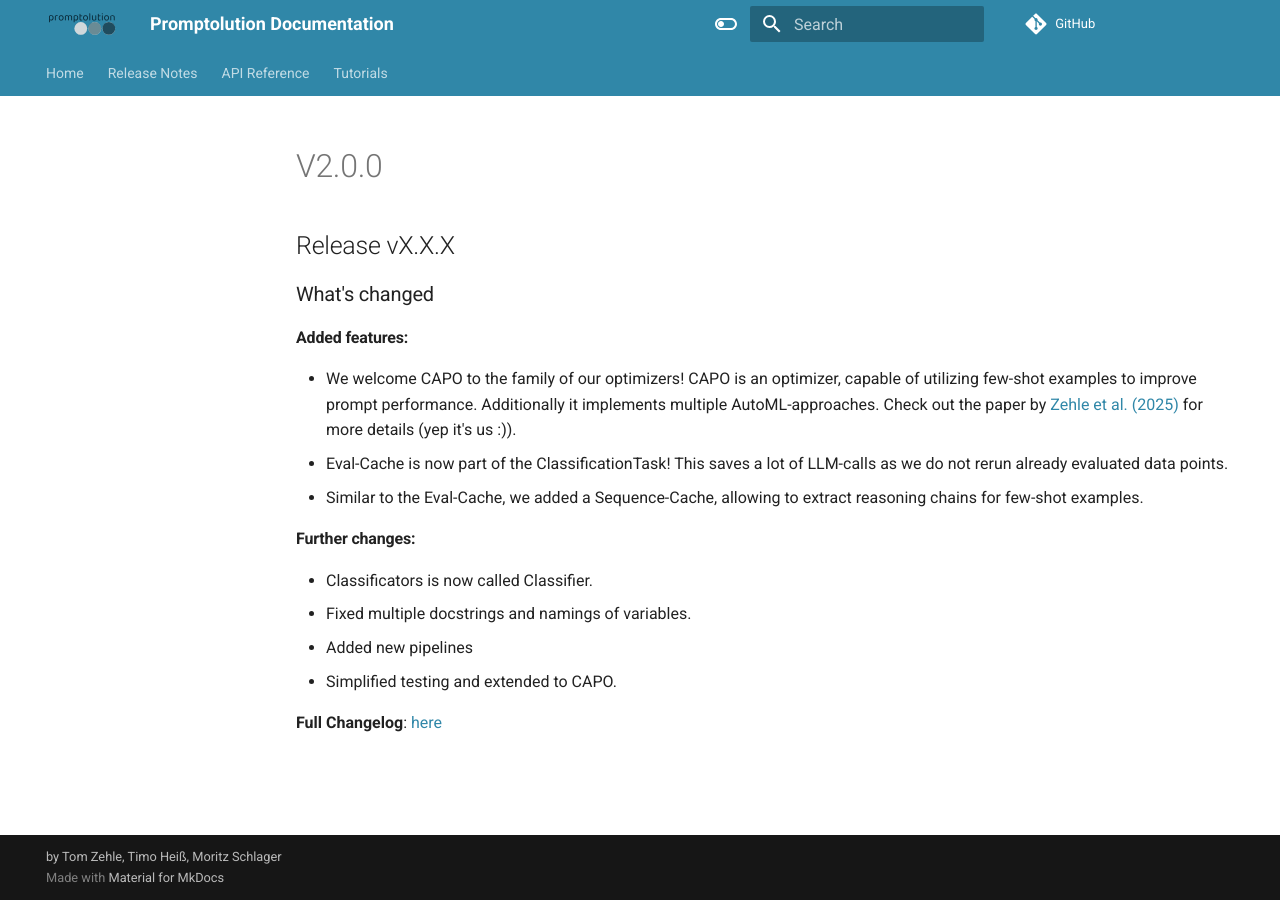
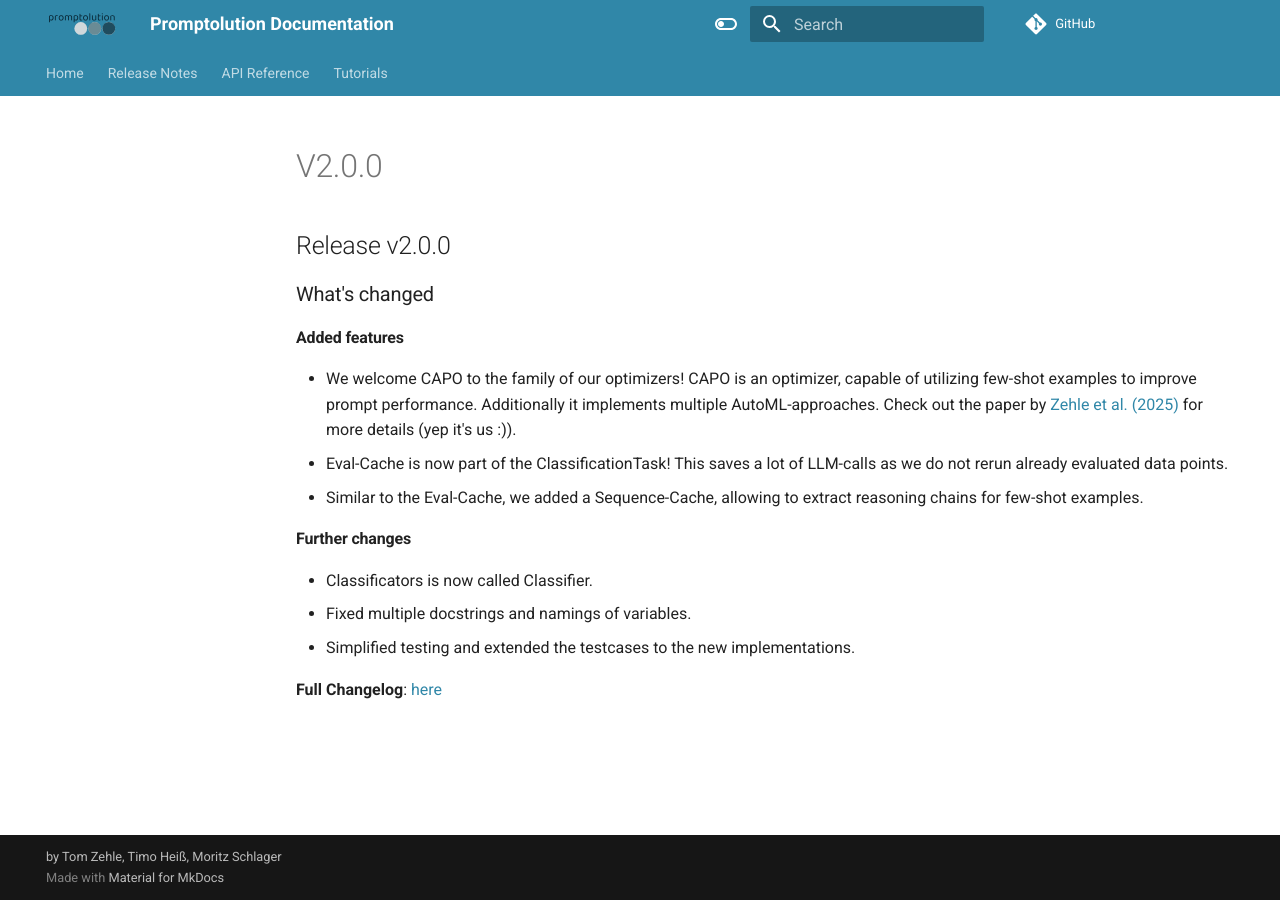
Before and after one commit to finitearth/promptolution, an MkDocs documentation site: the page built from docs/release-notes/v2.0.0.md, in a window 1280 px wide. Built offline with MkDocs 1.6.1 and Material for MkDocs 9.7.7, drawn with Linux system fonts in a browser that asks for light colours; comment, search, counter and statistics services are not loaded.

Commit message:
fix release notes

```diff
--- a/docs/release-notes/v2.0.0.md
+++ b/docs/release-notes/v2.0.0.md
@@ -1,15 +1,14 @@
-## Release vX.X.X
+## Release v2.0.0
 ### What's changed
 
-#### Added features:
+#### Added features
 * We welcome CAPO to the family of our optimizers! CAPO is an optimizer, capable of utilizing few-shot examples to improve prompt performance. Additionally it implements multiple AutoML-approaches. Check out the paper by [Zehle et al. (2025)](https://arxiv.org/abs/2504.16005) for more details (yep it's us :)).
 * Eval-Cache is now part of the ClassificationTask! This saves a lot of LLM-calls as we do not rerun already evaluated data points.
 * Similar to the Eval-Cache, we added a Sequence-Cache, allowing to extract reasoning chains for few-shot examples.
 
-#### Further changes:
+#### Further changes
 * Classificators is now called Classifier.
 * Fixed multiple docstrings and namings of variables.
-* Added new pipelines
-* Simplified testing and extended to CAPO.
+* Simplified testing and extended the testcases to the new implementations.
 
-**Full Changelog**: [here](https://github.com/finitearth/promptolution/compare/W.W.W...vX.X.X)
+**Full Changelog**: [here](https://github.com/finitearth/promptolution/compare/v1.4.0...v2.0.0)
```
